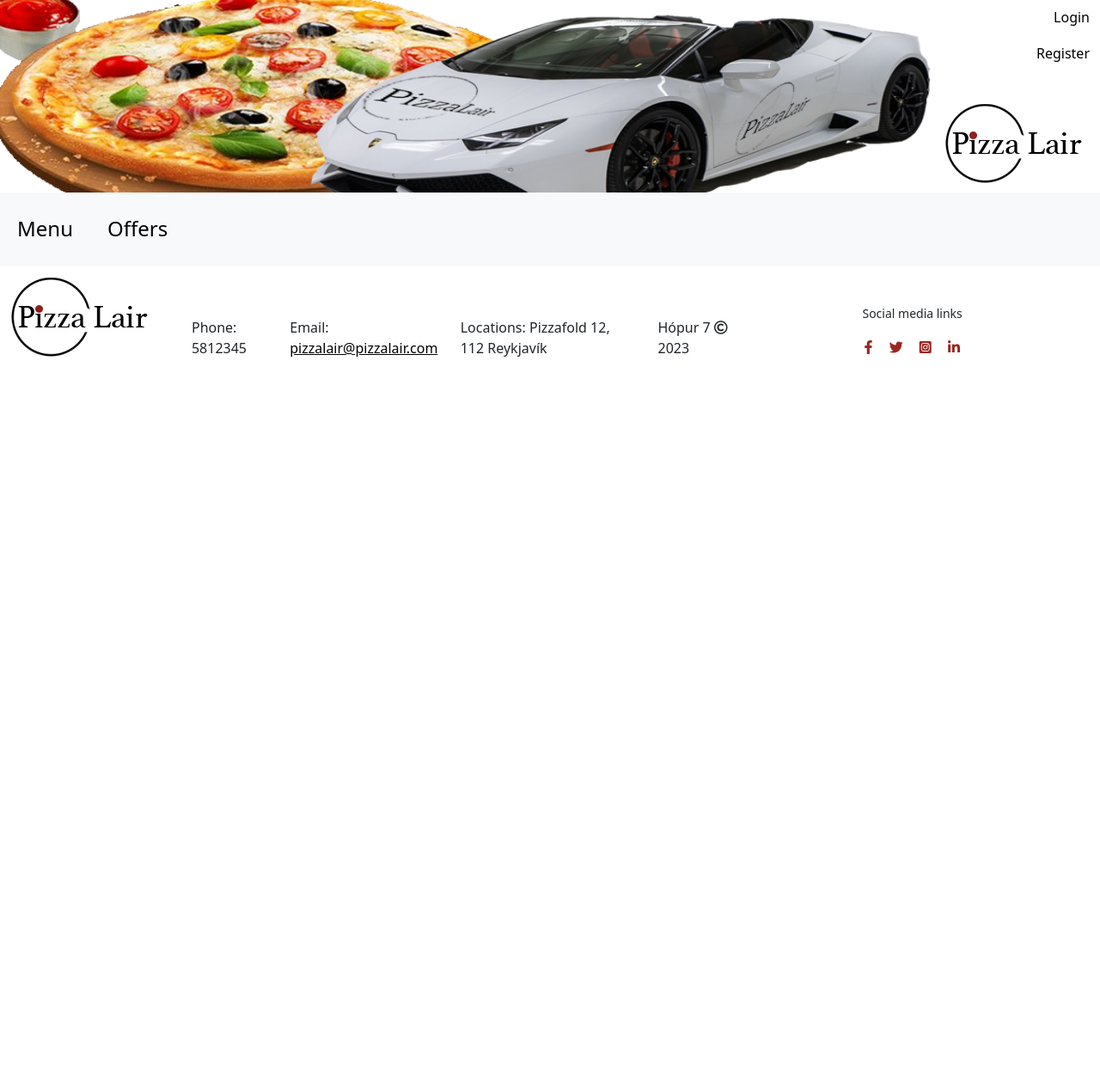
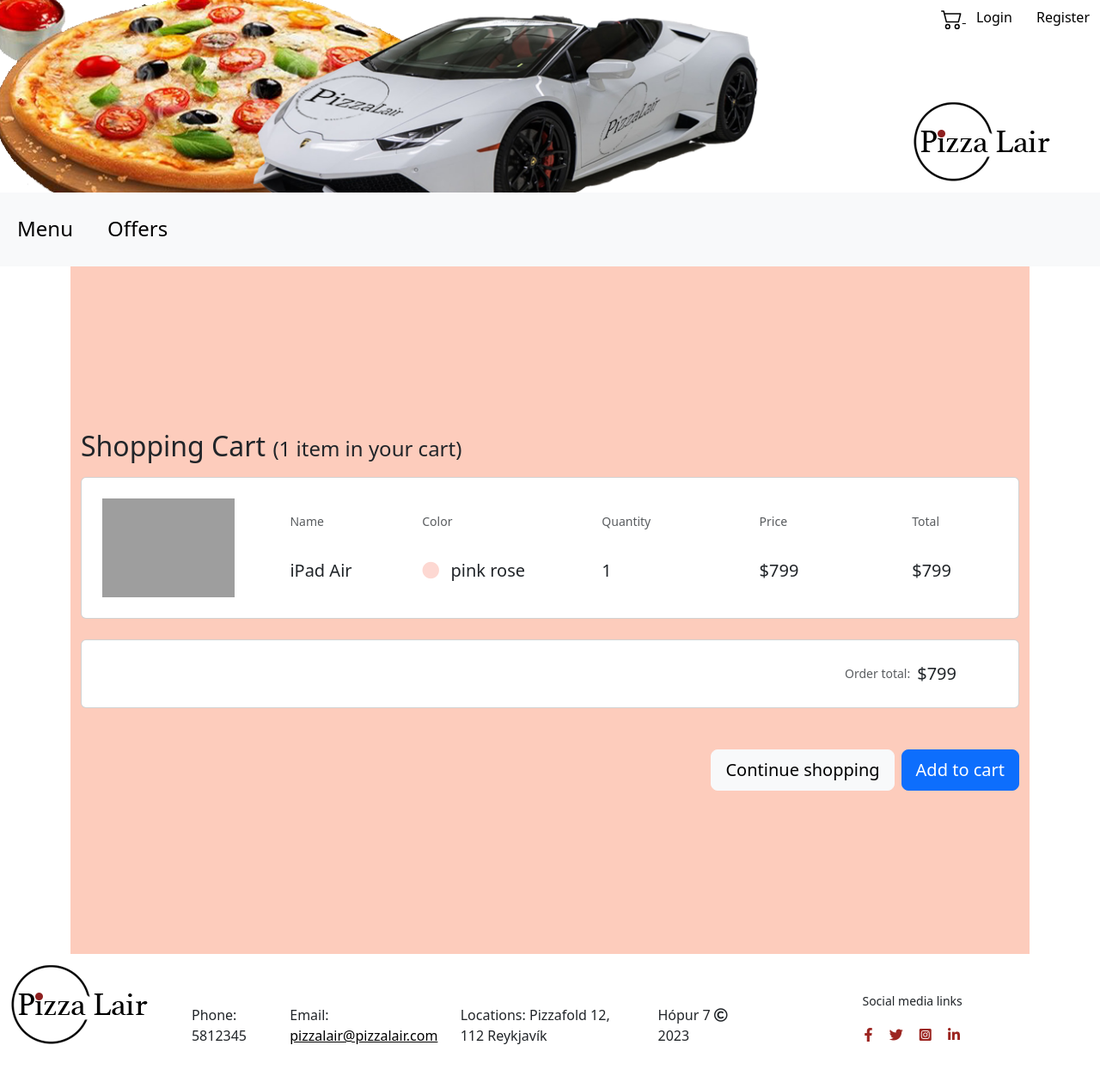
Before and after one commit to kjarri007/Pizza_Lair_Group_7, a Django app: template templates/checkout/cart.html in a window 1280 px wide. Shown: the whole page at 86% size. Before the commit the page ends 415 px from the top, so only its background shows below. Run offline with Django 4.2, Linux system fonts and the light colour scheme; the template is opened without the code that fills it, so the values that code supplies are empty; parts of the project's set-up code (start-up, migrations or seed data) failed here and were passed over; grey boxes are pictures that could not be loaded.

Commit message:
Added a cart to the header and made some changes on the cart template

```diff
--- a/Pizza_Lair_Group_7/urls.py
+++ b/Pizza_Lair_Group_7/urls.py
@@ -22,5 +22,5 @@ urlpatterns = [
     path("admin/", admin.site.urls),
     path("order/", include("product.urls")),
     path("user/", include("user.urls")),
-    path("checkout/", include("checkout.urls"))
+    # path("checkout/", include("checkout.urls"))
 ]
--- a/static/css/header_footer.css
+++ b/static/css/header_footer.css
@@ -11,7 +11,7 @@ header {
 }
 
 .header_image {
-    width: 90%;
+    width: 70%;
     height: 100%;
 }
 
--- a/templates/base.html
+++ b/templates/base.html
@@ -26,6 +26,11 @@
         <div class="header_right">
             <nav class="nav-links" id=login_register">
                 <ul>
+                <a href="https://www.dominos.is/">
+                  <svg xmlns="http://www.w3.org/2000/svg" width="25" height="25" fill="currentColor" class="bi bi-cart2" viewBox="0 0 16 16">
+                        <path d="M0 2.5A.5.5 0 0 1 .5 2H2a.5.5 0 0 1 .485.379L2.89 4H14.5a.5.5 0 0 1 .485.621l-1.5 6A.5.5 0 0 1 13 11H4a.5.5 0 0 1-.485-.379L1.61 3H.5a.5.5 0 0 1-.5-.5zM3.14 5l1.25 5h8.22l1.25-5H3.14zM5 13a1 1 0 1 0 0 2 1 1 0 0 0 0-2zm-2 1a2 2 0 1 1 4 0 2 2 0 0 1-4 0zm9-1a1 1 0 1 0 0 2 1 1 0 0 0 0-2zm-2 1a2 2 0 1 1 4 0 2 2 0 0 1-4 0z"/>
+                  </svg>
+                </a>
                     {% if user.is_authenticated %}
                         <li><a href="{% url 'user_logout' %}">Logout</a></li>
                     {% else %}
--- a/templates/checkout/cart.html
+++ b/templates/checkout/cart.html
@@ -1,5 +1,77 @@
 {% extends 'base.html' %}
 
 {% block content %}
+    <section class="vh-100" style="background-color: #fdccbc;">
+  <div class="container h-100">
+    <div class="row d-flex justify-content-center align-items-center h-100">
+      <div class="col">
+        <p><span class="h2">Shopping Cart </span><span class="h4">(1 item in your cart)</span></p>
+
+        <div class="card mb-4">
+          <div class="card-body p-4">
+
+            <div class="row align-items-center">
+              <div class="col-md-2">
+                <img src="https://mdbcdn.b-cdn.net/img/Photos/Horizontal/E-commerce/Products/1.webp"
+                  class="img-fluid" alt="Generic placeholder image">
+              </div>
+              <div class="col-md-2 d-flex justify-content-center">
+                <div>
+                  <p class="small text-muted mb-4 pb-2">Name</p>
+                  <p class="lead fw-normal mb-0">iPad Air</p>
+                </div>
+              </div>
+              <div class="col-md-2 d-flex justify-content-center">
+                <div>
+                  <p class="small text-muted mb-4 pb-2">Color</p>
+                  <p class="lead fw-normal mb-0"><i class="fas fa-circle me-2" style="color: #fdd8d2;"></i>
+                    pink rose</p>
+                </div>
+              </div>
+              <div class="col-md-2 d-flex justify-content-center">
+                <div>
+                  <p class="small text-muted mb-4 pb-2">Quantity</p>
+                  <p class="lead fw-normal mb-0">1</p>
+                </div>
+              </div>
+              <div class="col-md-2 d-flex justify-content-center">
+                <div>
+                  <p class="small text-muted mb-4 pb-2">Price</p>
+                  <p class="lead fw-normal mb-0">$799</p>
+                </div>
+              </div>
+              <div class="col-md-2 d-flex justify-content-center">
+                <div>
+                  <p class="small text-muted mb-4 pb-2">Total</p>
+                  <p class="lead fw-normal mb-0">$799</p>
+                </div>
+              </div>
+            </div>
+
+          </div>
+        </div>
+
+        <div class="card mb-5">
+          <div class="card-body p-4">
+
+            <div class="float-end">
+              <p class="mb-0 me-5 d-flex align-items-center">
+                <span class="small text-muted me-2">Order total:</span> <span
+                  class="lead fw-normal">$799</span>
+              </p>
+            </div>
+
+          </div>
+        </div>
+
+        <div class="d-flex justify-content-end">
+          <button type="button" class="btn btn-light btn-lg me-2">Continue shopping</button>
+          <button type="button" class="btn btn-primary btn-lg">Add to cart</button>
+        </div>
+
+      </div>
+    </div>
+  </div>
+</section>
 
 {% endblock %}
--- a/templates/navigation.html
+++ b/templates/navigation.html
@@ -6,6 +6,8 @@
             <li class="nav-item">
               <a class="nav-link" href="{% url 'offer_index' %}">Offers</a>
             </li>
+                <li class="nav-item">
+            </li>
           </ul>
 
     </nav>
```
